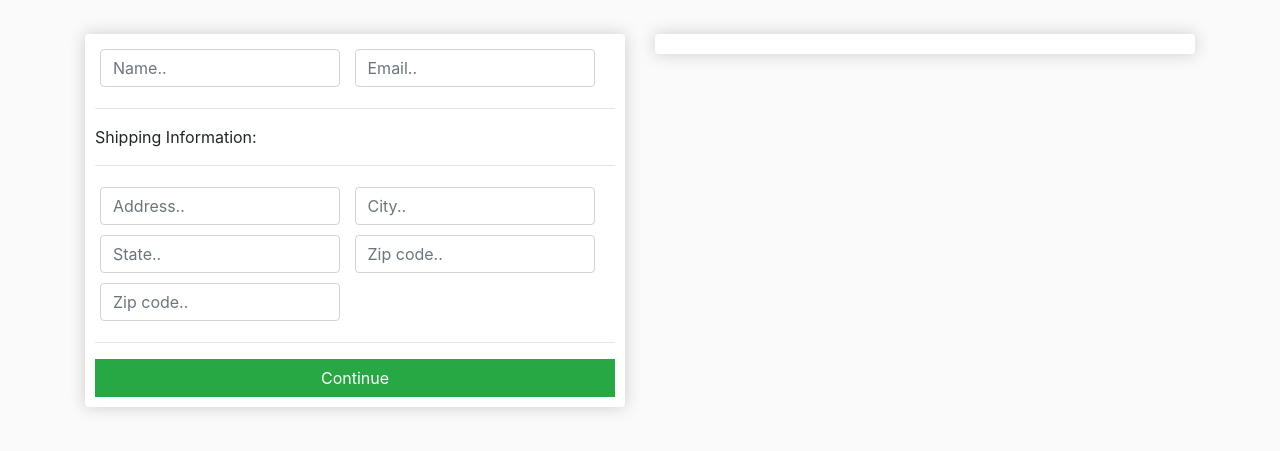
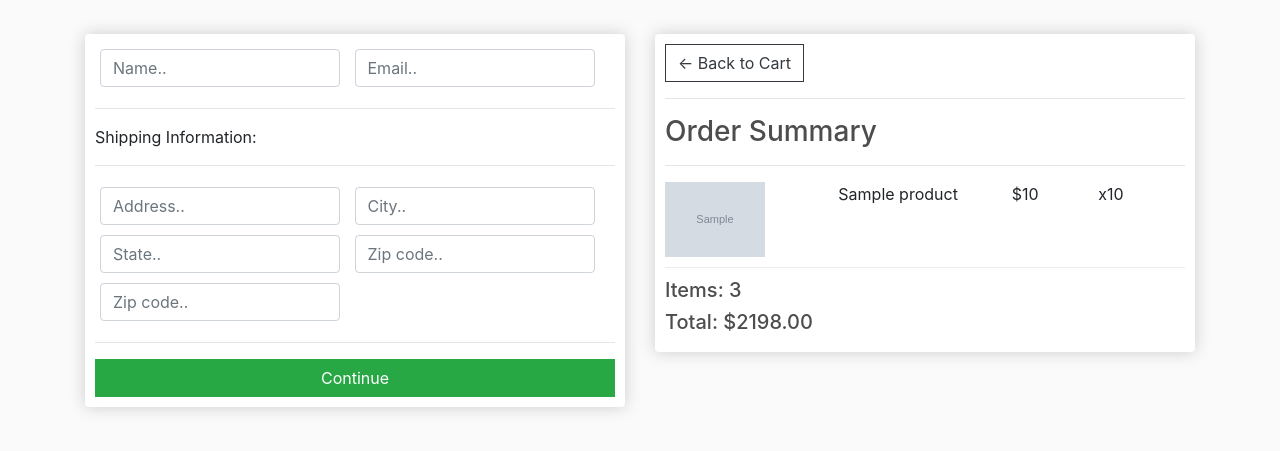
Before and after one commit to Pheonix12/Django_Ecommerce_Website, a Django app: template store/templates/store/checkout.html in a window 1280 px wide. Shown: the part 57-508 px from the top of the page. Run offline with Django 3.2, Linux system fonts and the light colour scheme; data comes from the database, SQL or seed files in the repository; both versions use the stored data as it was after the commit; tables that the repository leaves empty hold one stand-in row (values such as "Sample post"); the template is opened without the code that fills it: values that come from a table or form of the project are taken from there, most other values are stand-ins (such as "Sample title", 1, 10 or a date in 2020); grey boxes marked "Sample" are stand-in pictures; some libraries are stand-ins or nearby versions.

Commit message:
checkout page update

```diff
--- a/store/models.py
+++ b/store/models.py
@@ -39,12 +39,29 @@ class Order(models.Model):
     def __str__(self):
         return str(self.id)
 
+    @property
+    def get_cart_total(self):
+        orderitems = self.orderitem_set.all()
+        total = sum([item.get_total for item in orderitems])
+        return total
+
+    @property
+    def get_cart_items(self):
+        orderitems = self.orderitem_set.all()
+        total = sum([item.quantity for item in orderitems])
+        return total
+
 
 class OrderItem(models.Model):
     product = models.ForeignKey(Product, on_delete=models.SET_NULL, null=True, blank=True)
     order = models.ForeignKey(Order, on_delete=models.SET_NULL, null=True)
     quantity = models.IntegerField(default=0, null=True, blank=True)
     date_added = models.DateTimeField(auto_now_add=True)
+
+    @property
+    def get_total(self):
+        total = self.product.price * self.quantity
+        return total
 
 
 class ShippingAddress(models.Model):
--- a/store/templates/store/checkout.html
+++ b/store/templates/store/checkout.html
@@ -47,7 +47,26 @@
 
     <div class="col-lg-6">
         <div class="box-element">
+            <a class="btn btn-outline-dark" href="{% url 'cart' %}">&#x2190; Back to Cart</a>
+            <hr>
+            <h3>Order Summary</h3>
+            <hr> {% for item in items %}
+            <div class="cart-row">
+                <div style="flex:2"><img class="row-image" src="{{item.product.imageURL}}"></div>
+                <div style="flex:2">
+                    <p>{{item.product.name}}</p>
+                </div>
+                <div style="flex:1">
+                    <p>${{item.product.price}}</p>
+                </div>
+                <div style="flex:1">
+                    <p>x{{item.quantity}}</p>
+                </div>
+            </div>
+            {% endfor %}
 
+            <h5>Items: {{order.get_cart_items}}</h5>
+            <h5>Total: ${{order.get_cart_total|floatformat:2}}</h5>
         </div>
     </div>
 </div>
```
Also changed, not shown: store/templates/store/cart.html (+3 -6 lines), store/views.py (+12 -2 lines), db.sqlite3.
